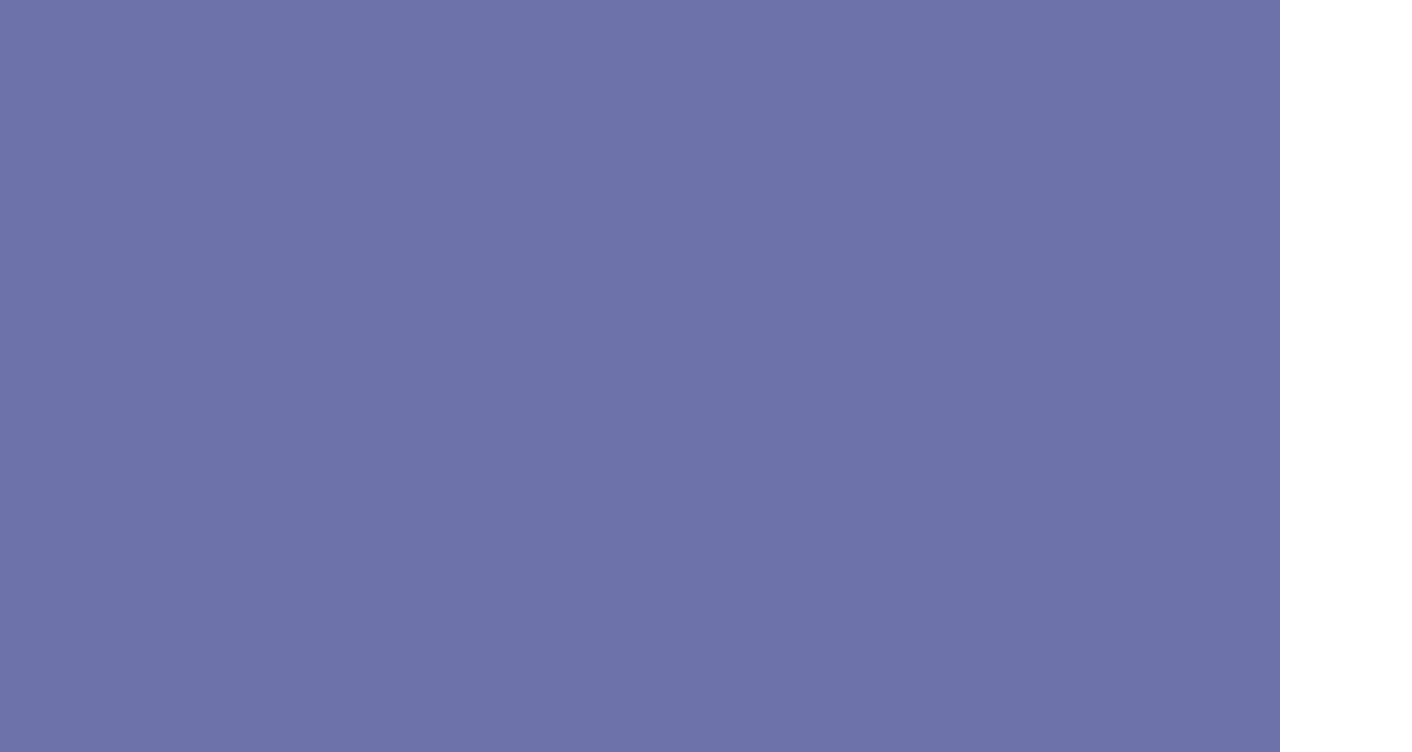
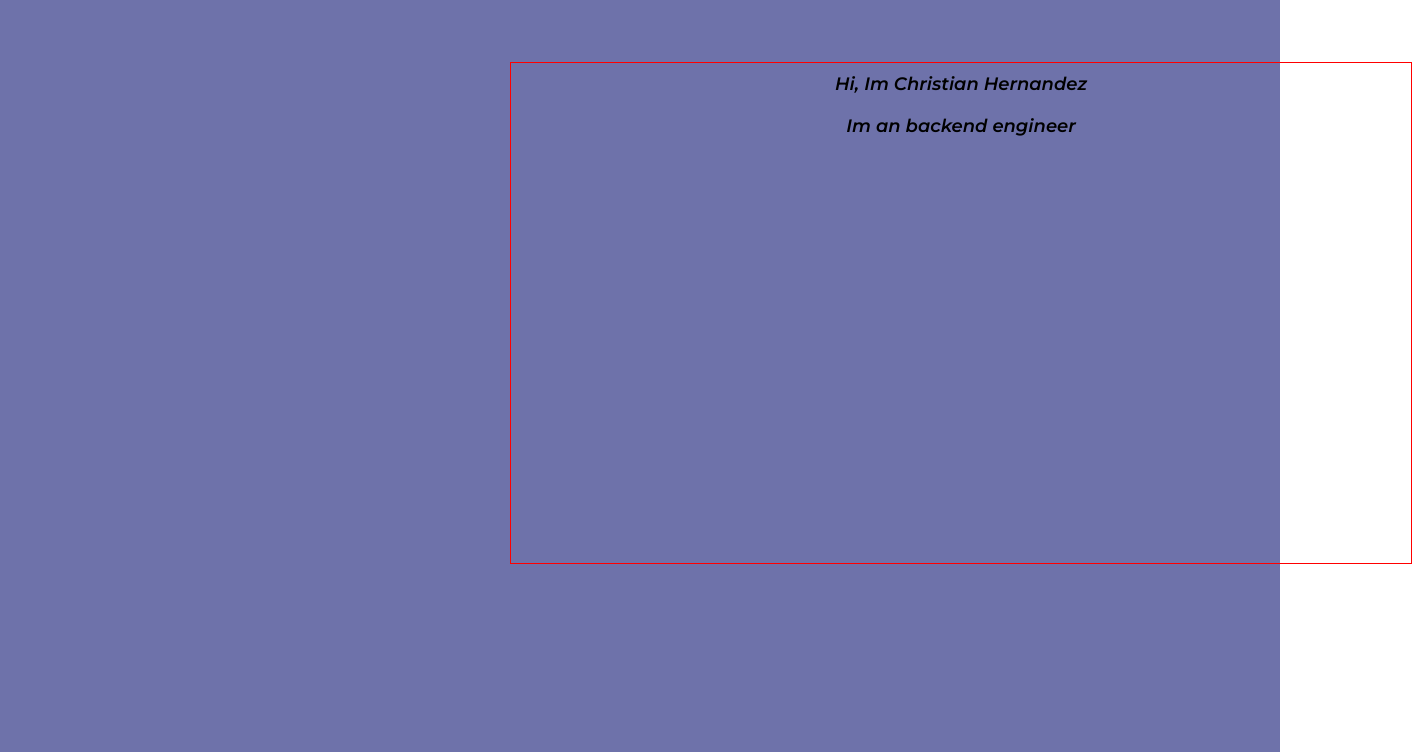
Before and after one commit to TheGolurk/thegolurk.com, a plain HTML site: page index.html in a window 1280 px wide. Shown: the part 48-800 px from the top of the page, 1412 px wide, since content can reach past the window. Drawn offline with nearby package versions, Linux system fonts and the light colour scheme.

Commit message:
refactor 5

```diff
--- a/index.html
+++ b/index.html
@@ -6,7 +6,7 @@
     <title>Christian Hernandez</title>
 
     <link rel="preconnect" href="https://fonts.gstatic.com">
-    <link href="https://fonts.googleapis.com/css2?family=Montserrat:wght@100&display=swap" rel="stylesheet">
+    <link href="https://fonts.googleapis.com/css2?family=Montserrat:ital,wght@0,100;1,600&display=swap" rel="stylesheet">
     <link rel="stylesheet" href="style.css">
 
 </head>
@@ -25,6 +25,10 @@
                 </a>
             </div>
         </div>
+        <div class="main-content">
+            <span class="main-content-header">Hi, Im Christian Hernandez</span>
+            <span class="middle-content-header">Im an backend engineer </span>
+        </div>
     </div>
 
     <!-- Custom -->
--- a/style.css
+++ b/style.css
@@ -37,6 +37,32 @@ html {
   left: 140px;
 }
 
+.main-content {
+  position: absolute;
+  width: 900px;
+  height: 500px;
+  border: 1px solid red;
+  left: 500px;
+  margin: 10px;
+  top: 100px;
+  font-size: large;
+  font-style: oblique;
+}
+
+.main-content-header {
+  display: flex;
+  justify-content: center;
+  align-items: center;
+  padding: 10px;
+}
+
+.middle-content-header {
+  display: flex;
+  justify-content: center;
+  align-items: center;
+  padding: 10px;
+}
+
 /* Extra small devices (phones, 600px and down) */
 @media only screen and (max-width: 600px) {
 }
```
